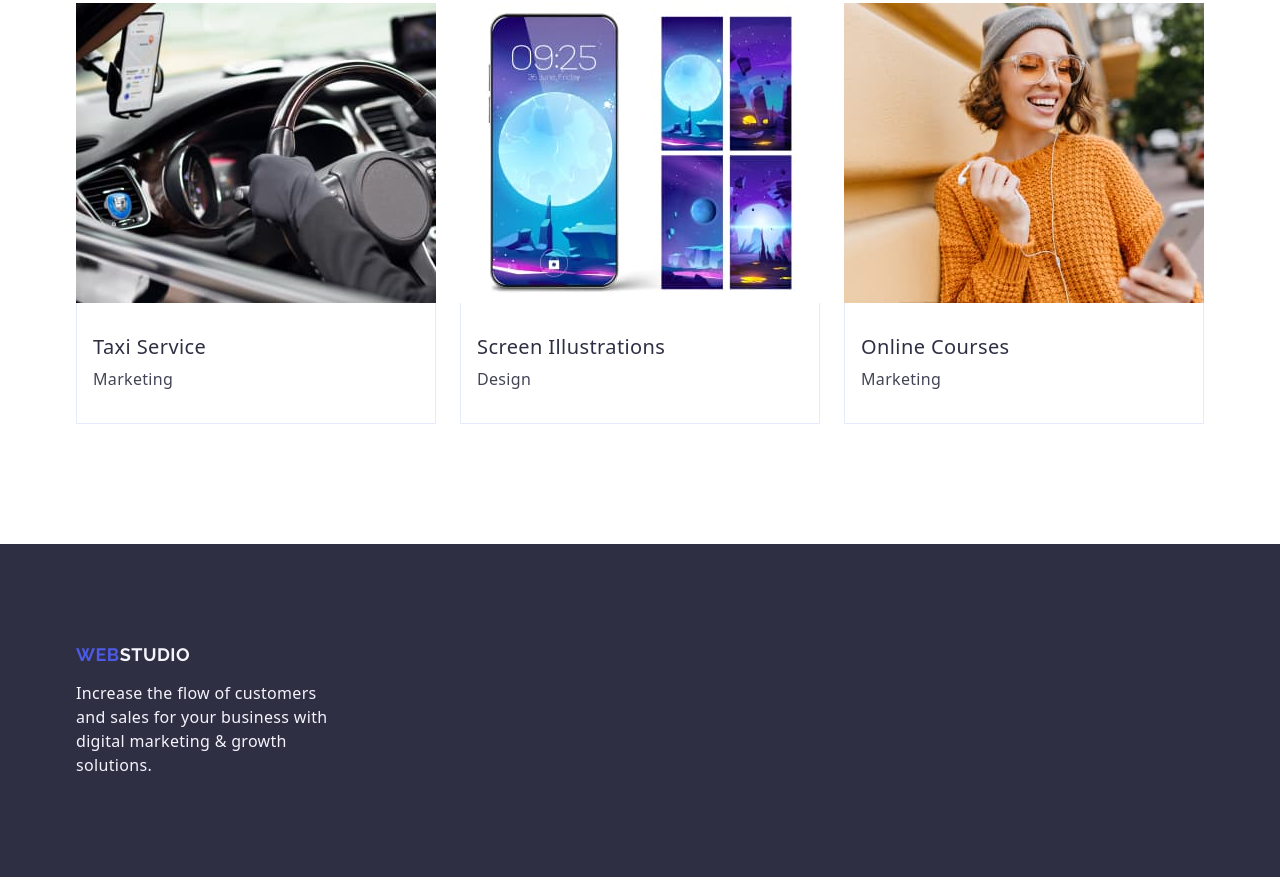
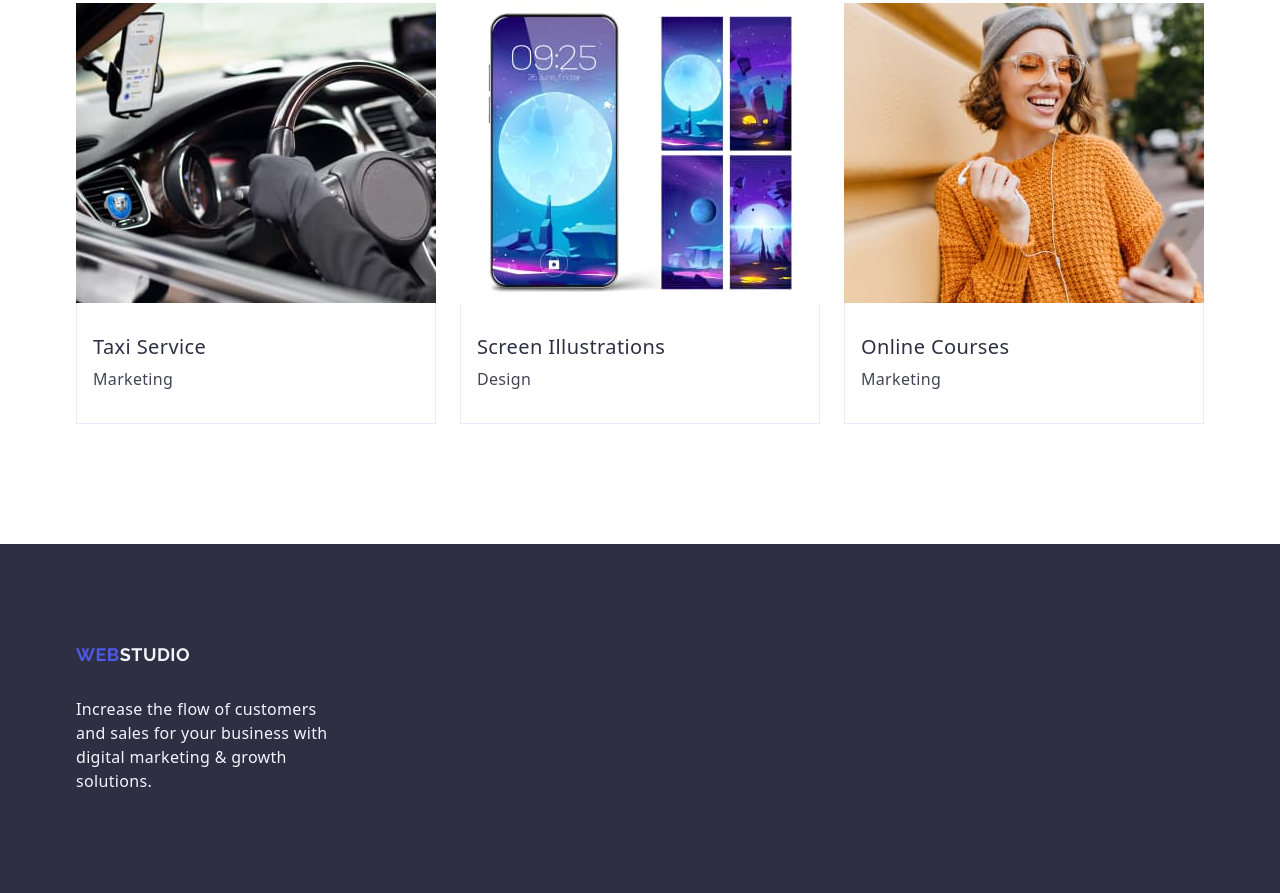
Before and after one commit to NataliiaFedoryka/goit-markup-hw-03, a plain HTML site: page index.html in a window 1280 px wide. Shown: the part 2839-3732 px from the top of the page. Drawn offline with nearby package versions, Linux system fonts and the light colour scheme.

Commit message:
css correction

```diff
--- a/css/styles.css
+++ b/css/styles.css
@@ -213,7 +213,7 @@ padding-bottom: 60px;
     min-width: 1158px ;
   }
   .our-team-item {
-    width: calc((100%-72px)/4);
+    width: calc((100% - 72px)/4);
      background-color: #FFFFFF ;
      border-radius: 0px 0px 4px 4px;
 
@@ -268,7 +268,7 @@ max-width: 1128px;
 row-gap: 48px;
   }
   .our-portfolio-item {
-width: calc((100%-48px)/3);
+width: calc((100% - 48px)/3);
 
 
   }
@@ -311,6 +311,10 @@ color:#434455  ;
  padding: 100px 0;
 
   }
+  .ground-logo {
+    display: inline-block;
+    margin-bottom: 16px;
+  }
   .ground .logo-part {
     color: #F4F4FD;
     display: inline-block;
--- a/index.html
+++ b/index.html
@@ -175,7 +175,7 @@
 
 <footer class="ground">
     <div class="container container-ground">
-    <a  href="./index.html" class="logo">Web<span class="logo-part">Studio</span></a>
+    <a  href="./index.html" class="logo ground-logo">Web<span class="logo-part">Studio</span></a>
     <p class="ground-text">Increase the flow of customers and sales for your business with digital marketing & growth solutions.
     </p>
 </div>
```
